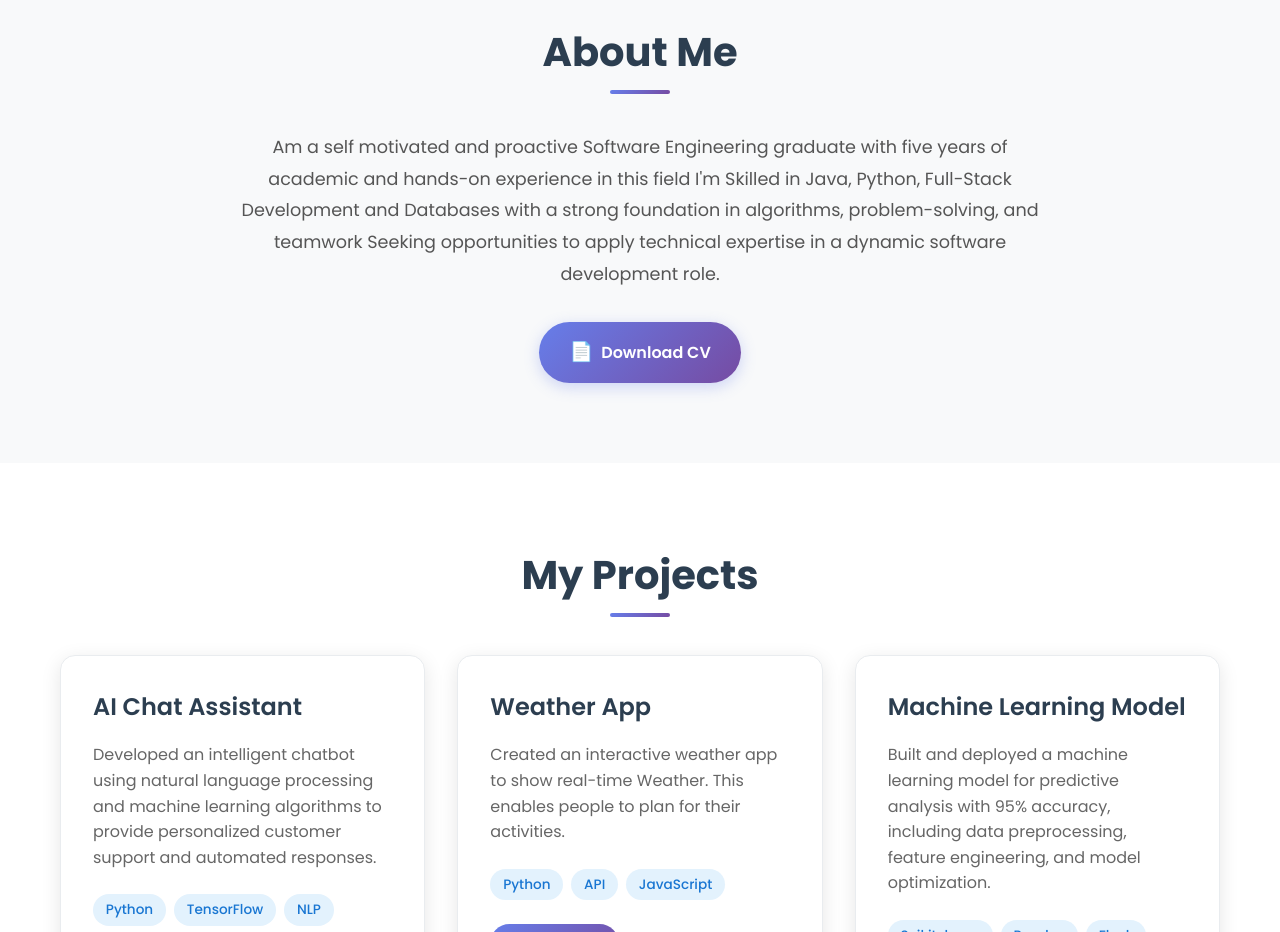
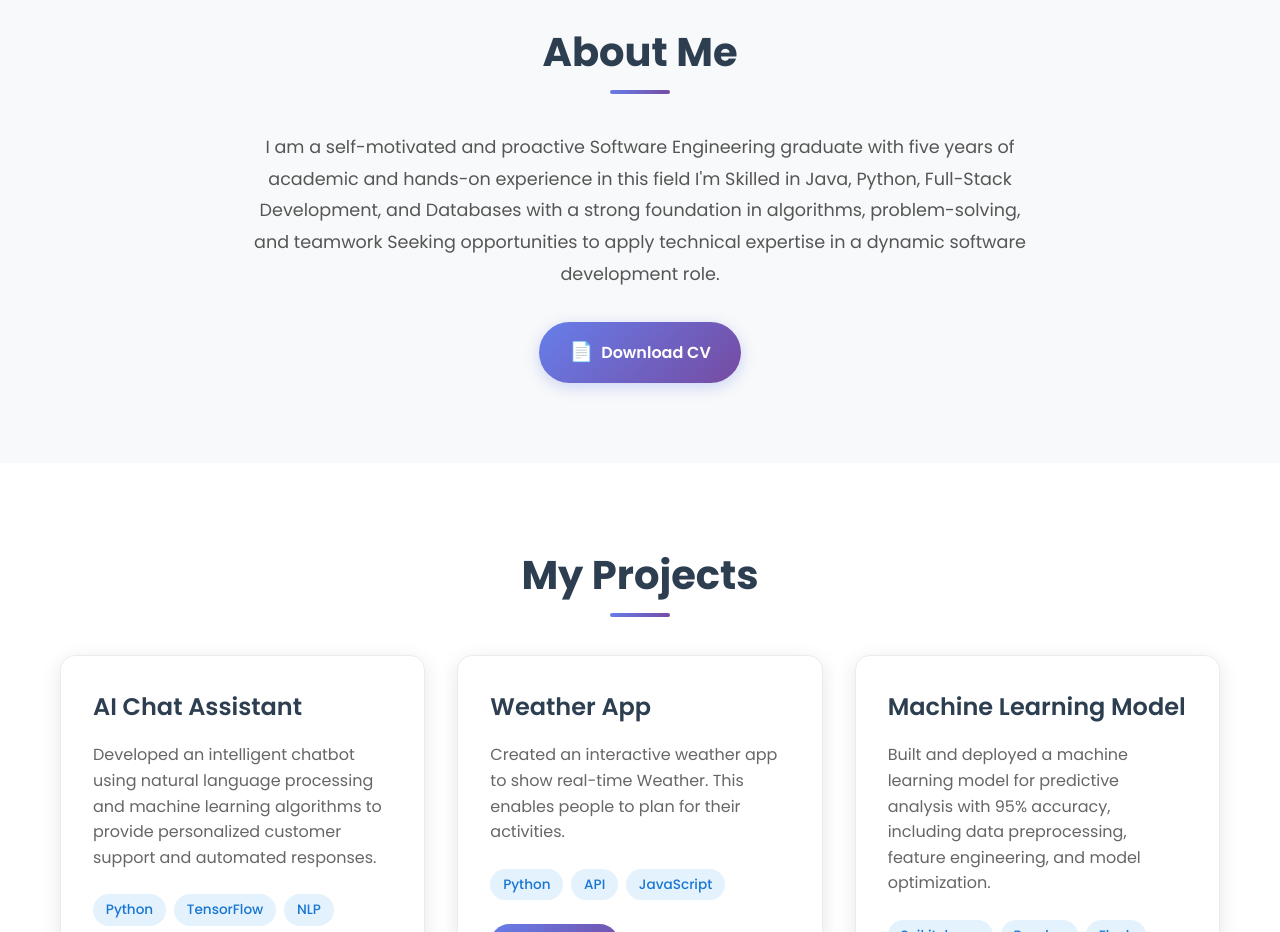
Before and after one commit to 2033-boop/Portfolio, a plain HTML site: page index.html in a window 1280 px wide. Shown: the part 860-1792 px from the top of the page. Drawn offline with Linux system fonts and the light colour scheme.

Commit message:
Update index.html

```diff
--- a/index.html
+++ b/index.html
@@ -55,8 +55,8 @@
             <h2 class="section-title">About Me</h2>
             <div class="about-content">
                 <p class="about-text">
-                    Am a self motivated and proactive Software Engineering graduate with five years of academic and hands-on experience in this field
-                    I'm Skilled in Java, Python, Full-Stack Development and Databases with a strong foundation in algorithms, problem-solving, and teamwork
+                    I am a self-motivated and proactive Software Engineering graduate with five years of academic and hands-on experience in this field
+                    I'm Skilled in Java, Python, Full-Stack Development, and Databases with a strong foundation in algorithms, problem-solving, and teamwork
                     Seeking opportunities to apply technical  expertise in a dynamic software development role.
                 </p>
                 <div class="cv-download">
@@ -189,4 +189,5 @@
         </div>
     </footer>
 </body>
+
 </html>
```
